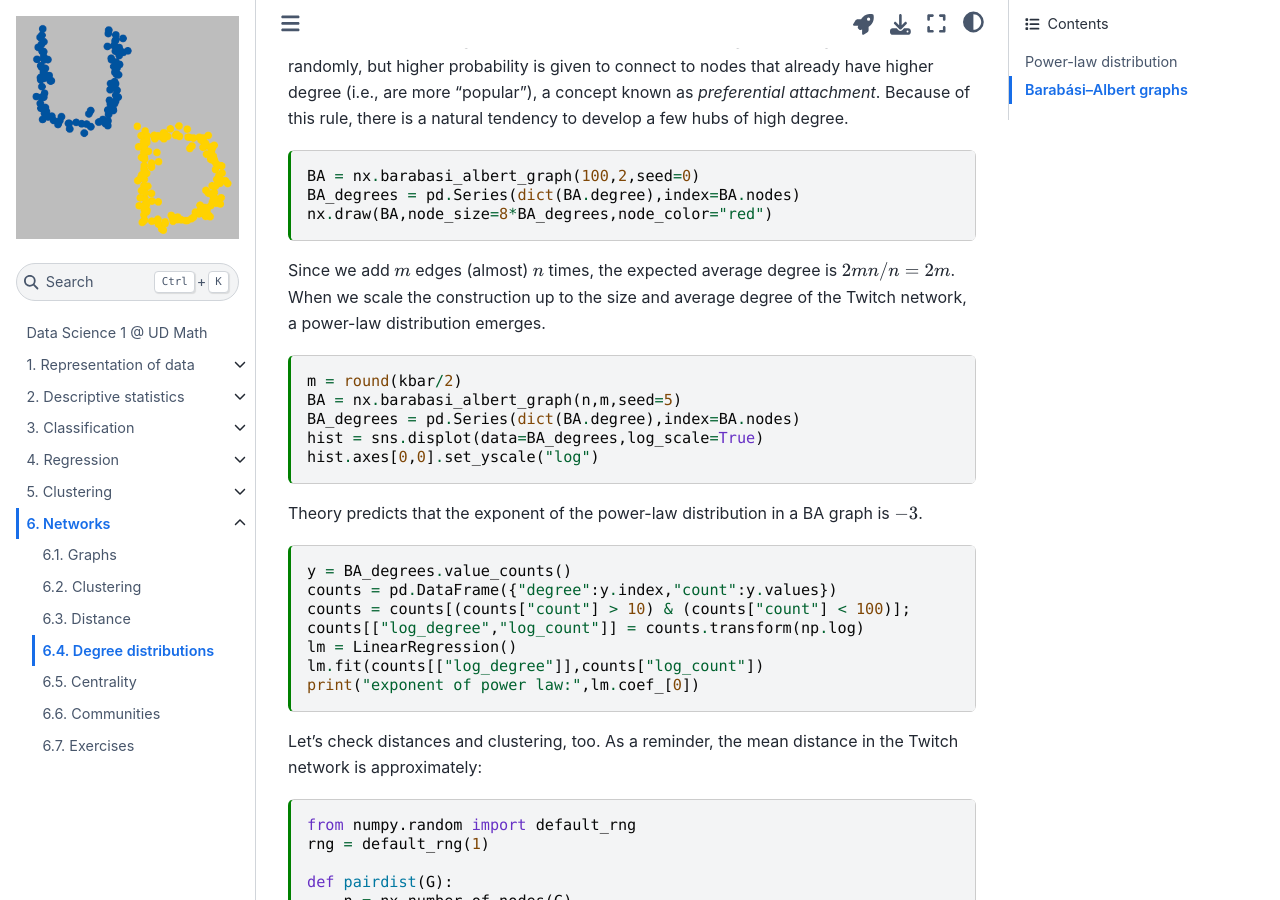
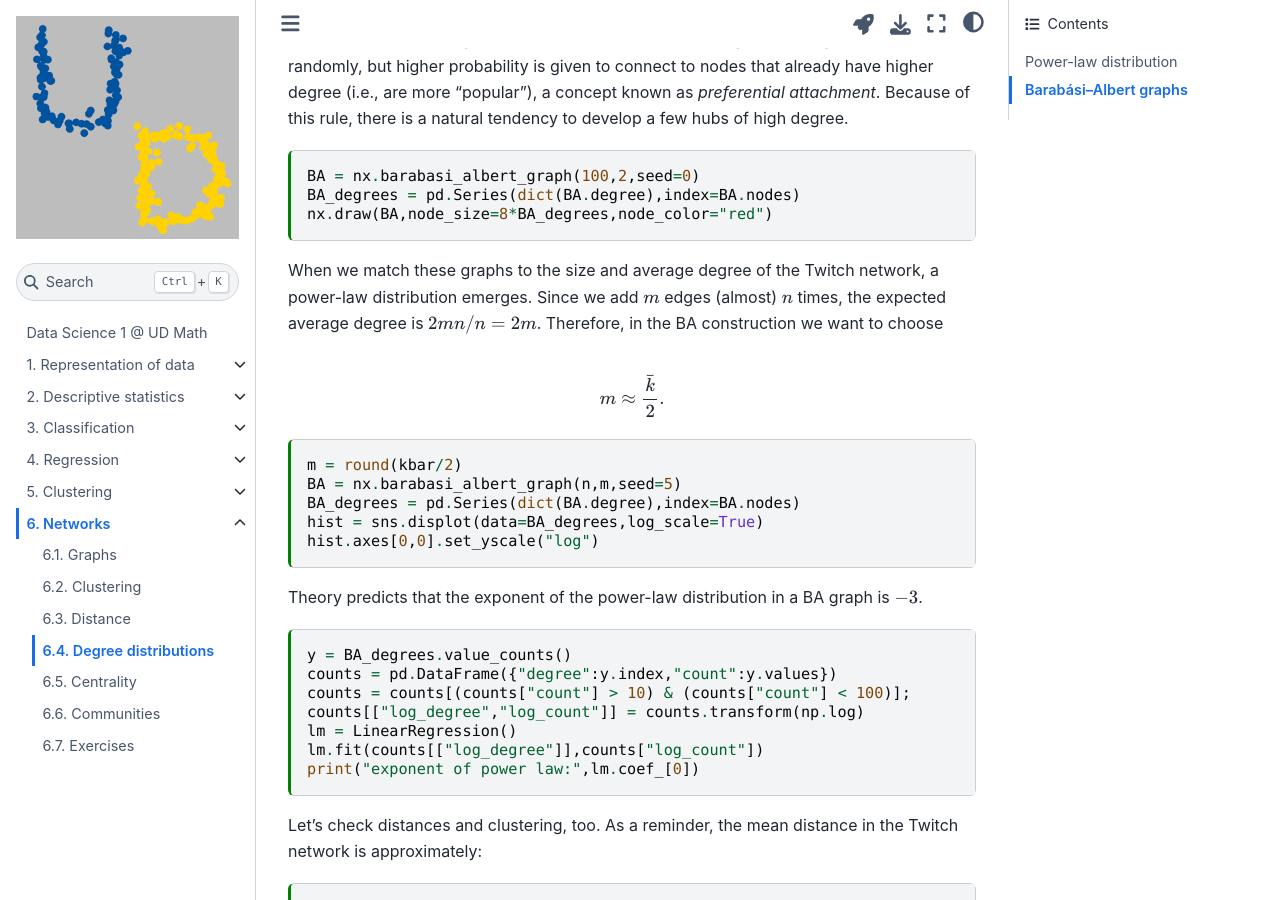
Before and after one commit to UD-Math-Data-Science-1/notes, a Jupyter Book: the page built from network/degree.md, in a window 1280 px wide and 900 px high, scrolled down 2814 px. Built offline with Jupyter Book 1.0.4 settings and Sphinx 7.4.7 and the Sphinx Book theme 1.1.4, drawn with Linux system fonts in a browser that asks for light colours.

Commit message:
Clarify wording

````diff
--- a/network/degree.md
+++ b/network/degree.md
@@ -147,7 +147,13 @@ BA_degrees = pd.Series(dict(BA.degree),index=BA.nodes)
 nx.draw(BA,node_size=8*BA_degrees,node_color="red")
 ```
 
-Since we add $m$ edges (almost) $n$ times, the expected average degree is $2mn/n=2m$. When we scale the construction up to the size and average degree of the Twitch network, a power-law distribution emerges.
+When we match these graphs to the size and average degree of the Twitch network, a power-law distribution emerges.
+Since we add $m$ edges (almost) $n$ times, the expected average degree is $2mn/n=2m$. Therefore, in the BA construction we want to choose
+
+$$
+m \approx \frac{\bar{k}}{2}.
+$$
+
 
 ```{code-cell} ipython3
 :tags: []
````
